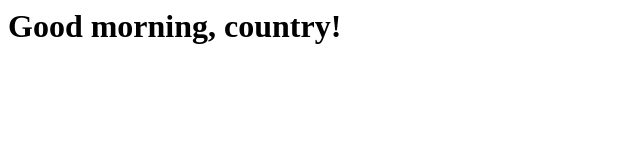
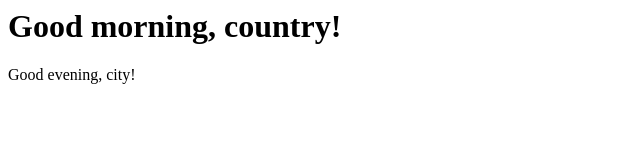
Before and after one commit to GreenPotatoShow/new-demo2, a plain HTML site: page index.html in a window 1280 px wide. Shown: the whole page, without its empty margins (0-640 px from the left). Drawn offline with Linux system fonts and the light colour scheme.

Commit message:
Added good evening

```diff
--- a/index.html
+++ b/index.html
@@ -1 +1,2 @@
 <h1>Good morning, country!</h1>
+<p>Good evening, city!</p>
```
